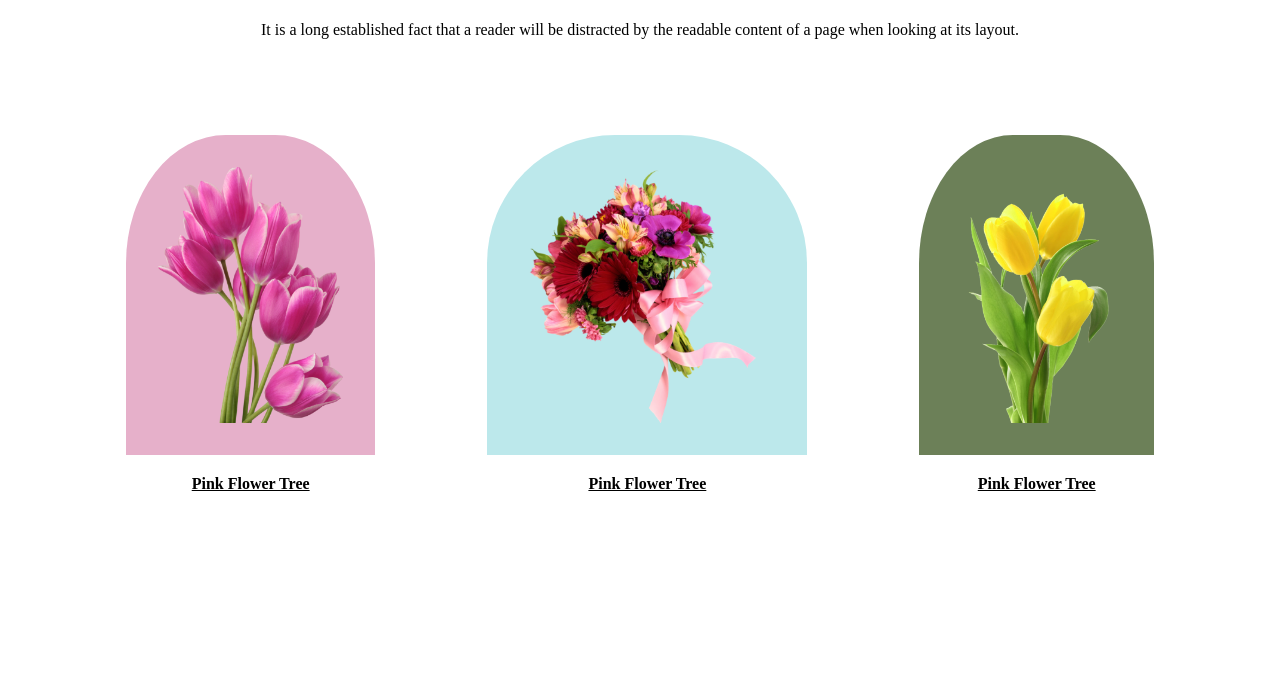
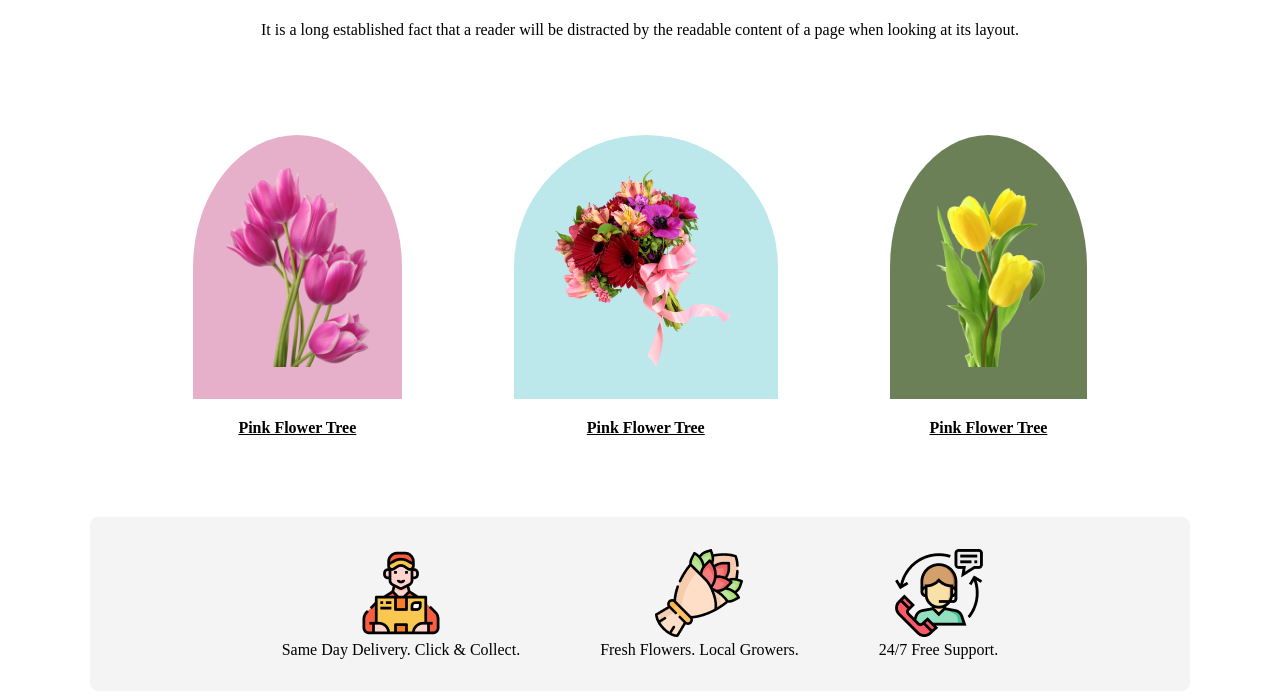
Before and after one commit to shorot-chicham/flower-shop, a plain HTML site: page index.html in a window 1280 px wide. Shown: the part 557-1254 px from the top of the page. Before the commit the page ends 1130 px from the top, so only its background shows below. Drawn offline with Linux system fonts and the light colour scheme.

Commit message:
added our services section and responsive the section for small and medium diveces

```diff
--- a/CSS/styles.css
+++ b/CSS/styles.css
@@ -77,8 +77,8 @@ header {
 .item1 {
     background-color: #e6b0ca;
     border: none;
-    border-top-left-radius: 40%;
-    border-top-right-radius: 40%;
+    border-top-left-radius: 50%;
+    border-top-right-radius: 50%;
     padding: 2rem;
     margin-bottom: 1rem;
 }
@@ -86,8 +86,8 @@ header {
 .item2 {
     background-color: #bce8eb;
     border: none;
-    border-top-left-radius: 40%;
-    border-top-right-radius: 40%;
+    border-top-left-radius: 50%;
+    border-top-right-radius: 50%;
     padding: 2rem;
     margin-bottom: 1rem;
 }
@@ -95,15 +95,42 @@ header {
 .item3 {
     background-color: #6c8058;
     border: none;
-    border-top-left-radius: 40%;
-    border-top-right-radius: 40%;
+    border-top-left-radius: 50%;
+    border-top-right-radius: 50%;
     padding: 2rem;
     margin-bottom: 1rem;
 }
 
 .item img {
-    height: 16rem;
+    height: 200px;
 }
+
+/* Our services container styles  */
+
+.services-container{
+    height: 200px;
+    margin-bottom: 3rem;
+}
+
+.services-content{
+    display: flex;
+    justify-content: center;
+    align-items: center;
+    gap: 5rem;
+    background-color: #2727270D;
+    padding: 2rem;
+    border-radius: 8px;
+}
+
+.service {
+    text-align: center;
+}
+
+/* hot deal container styles  */
+
+
+
+
 
 
 /* Responsive for small devices  */
@@ -118,4 +145,35 @@ header {
     .featured-items {
         flex-direction: column;
     }
+    .item img {
+        width: 300px;
+        height: 100%;
+    }
+    .services-container{
+        height: auto;
+    }
+
+    .services-content{
+        flex-direction: column;
+    }
+
 }
+
+
+/* Responsive for medium device  */
+
+@media screen and (min-width: 668px) and (max-width: 992px){
+    .space {
+        margin-left: 3%;
+        margin-right: 3%;
+    }
+
+    .banner-container,
+    .featured-items {
+        flex-wrap: wrap;
+    }
+    .services-container{
+        height: auto;
+    }
+
+}
--- a/index.html
+++ b/index.html
@@ -42,6 +42,29 @@
                 </div>
             </div>
         </section>
+        <!-- our services section start from here  -->
+        <section class="services-container space">
+            <div class="services-content">
+                <div class="service">
+                    <img src="Flower Asset/Group 57.png" alt="">
+                    <p>Same Day Delivery. Click & Collect.</p>
+                </div>
+                <div class="service">
+                    <img src="Flower Asset/Group 58.png" alt="">
+                    <p>Fresh Flowers. Local Growers.</p>
+                </div>
+                <div class="service">
+                    <img src="Flower Asset/Group 59.png" alt="">
+                    <p>24/7 Free Support.</p>
+                </div>
+            </div>
+        </section>
+        <!-- hot deal section start from here  -->
+        <section class="hot-deal-container">
+            <div class="hot-deal-content">
+
+            </div>
+        </section>
     </main>
     <footer>
 
```
